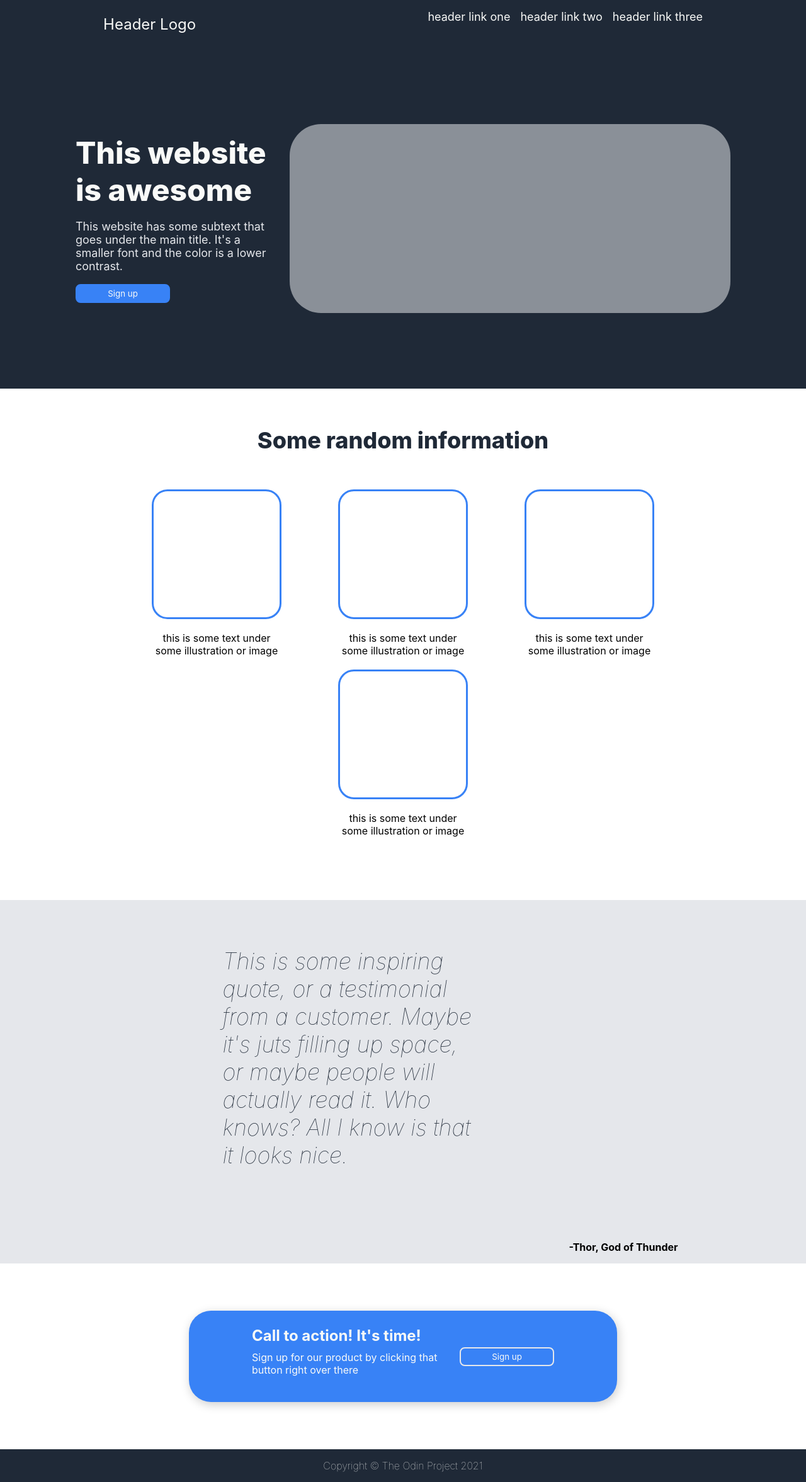
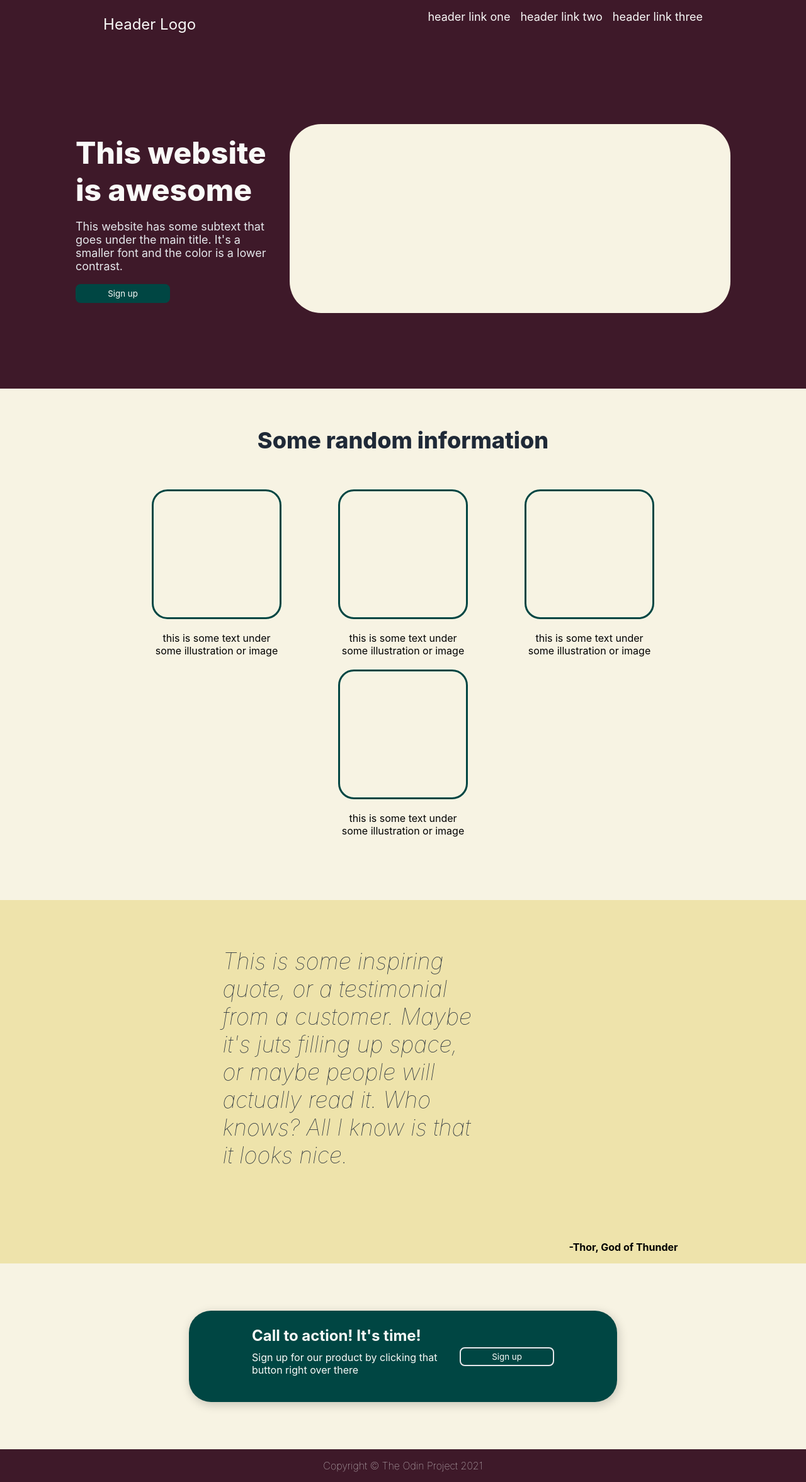
Before and after one commit to bjtn1/landing-page, a plain HTML site: page index.html in a window 1280 px wide. Shown: the whole page at 63% size. Drawn offline with Linux system fonts and the light colour scheme.

Commit message:
Change website color scheme

```diff
--- a/css/style.css
+++ b/css/style.css
@@ -1,4 +1,5 @@
 body {
+    background-color: #F7F3E3;
     height: 100vh;
     margin: 0;
     padding: 0;
@@ -6,23 +7,74 @@ body {
     flex-direction: column;
 }
 
-.footer,.nav,.header {
-    background: #1f2937;
+* {
+    font-family: -apple-system, BlinkMacSystemFont, 'Segoe UI', Roboto, Oxygen, Ubuntu, Cantarell, 'Open Sans', 'Helvetica Neue', sans-serif;
 }
 
-.footer,.nav,.header,.cta {
+/* Colors and stuff */
+
+
+.footer,.nav,.header {
+    background: #3E1929;
+}
+
+.footer,.nav,.header,.cta,.header-logo-text,.hero a,.header button,.hero-main-text,.cta button {
     color: #F9FAF8;
 }
 
-* {
-    font-family: -apple-system, BlinkMacSystemFont, 'Segoe UI', Roboto, Oxygen, Ubuntu, Cantarell, 'Open Sans', 'Helvetica Neue', sans-serif;
+.header button {
+    background-color: #004643;
+    border: 2px solid #004643;
 }
+
+.header button:hover {
+    color: #004643;
+    background-color: #E5E7EB;
+    border: 2px solid #E5E7EB;
+}
+
+.hero-secondary-text,a {
+    color: #E5E7EB
+}
+
+.rectangle {
+    background: #F7F3E3;
+}
+
+.information-header-text {
+    color: #1F2937;
+}
+
+.box {
+    border: 3px solid #004643;
+}
+
+.quote {
+    background: #EEE3AB;
+}
+
+.quote-text {
+    color: #1F2937;
+}
+
+.cta button {
+    border: 2px solid #E5E7EB;
+}
+
+.cta button:hover {
+    color: #004643;
+    background-color: #E5E7EB;
+}
+
+.cta {
+    background: #004643;
+}
+
 
 /* START: HERO SECTION */
 
 .header-logo-text {
     font-size: 24px;
-    color: #F9FAF8;
 }
 
 ul {
@@ -31,7 +83,6 @@ ul {
 
 .hero a {
     text-decoration: none;
-    color: #F9FAF8;
 }
 
 .nav {
@@ -52,9 +103,6 @@ ul {
 }
 
 .header button {
-    color: #F9FAF8;
-    background-color: #3882F6;
-    border: 2px solid #3882F6;
     border-radius: 8px;
     padding: 5px 15px;
     transition-duration: 0.4s;
@@ -63,41 +111,31 @@ ul {
 }
 
 .header button:hover {
-    color: #3882F6;
-    background-color: #E5E7EB;
-    border: 2px solid #E5E7EB;
     box-shadow: 0 12px 16px 0 rgba(0,0,0,0.24), 0 17px 50px 0 rgba(0,0,0,0.19);
 }
 
 .hero-main-text {
     font-size: 48px;
     font-weight: 800;
-    color: #F9FAF8;
     margin: 0;
 }
 
 .hero-secondary-text,a {
     font-size: 18px;
-    color: #E5E7EB
 }
 
 .rectangle {
     width: 700px;
     height: 300px;
-    background: #e5e7eb8a;
     border-radius: 50px;
     margin-left: 20px;
 }
-
-/* END: HERO SECTION */
-
 
 /* START: INFORMATION SECTION */
 
 .information-header-text {
     font-size: 36px;
     font-weight: 800;
-    color: #1F2937;
     margin-top: -40px;
 }
 
@@ -119,7 +157,6 @@ ul {
 }
 
 .box {
-    border: 3px solid #3882F6;
     border-radius: 25px;
     width: 200px;
     height: 200px;
@@ -137,7 +174,6 @@ ul {
 /* START: QUOTE SECTION */
 
 .quote {
-    background: #E5E7EB;
     display: flex;
     justify-content: center;
     align-items: center;
@@ -145,7 +181,6 @@ ul {
 
 .quote-text {
     font-size: 36px;
-    color: #1F2937;
     font-weight: lighter;
     font-style: italic;
     padding: 150px;
@@ -164,9 +199,7 @@ ul {
 /* START: CTA SECTION */
 
 .cta button {
-    color: #F9FAF8;
     background-color: transparent;
-    border: 2px solid #E5E7EB;
     border-radius: 8px;
     padding: 5px 15px;
     transition-duration: 0.4s;
@@ -175,13 +208,10 @@ ul {
 }
 
 .cta button:hover {
-    color: #3882F6;
-    background-color: #E5E7EB;
     box-shadow: 0 12px 16px 0 rgba(0,0,0,0.24), 0 17px 50px 0 rgba(0,0,0,0.19);
 }
 
 .cta {
-    background: #3882F6;
     padding: 25px 100px;
     width: 480px;
     border-radius: 35px;
@@ -189,7 +219,6 @@ ul {
     margin: 75px;
     align-self: center;
     display: flex;
-    justify-content: center;
     align-items: center;
 }
 
```
